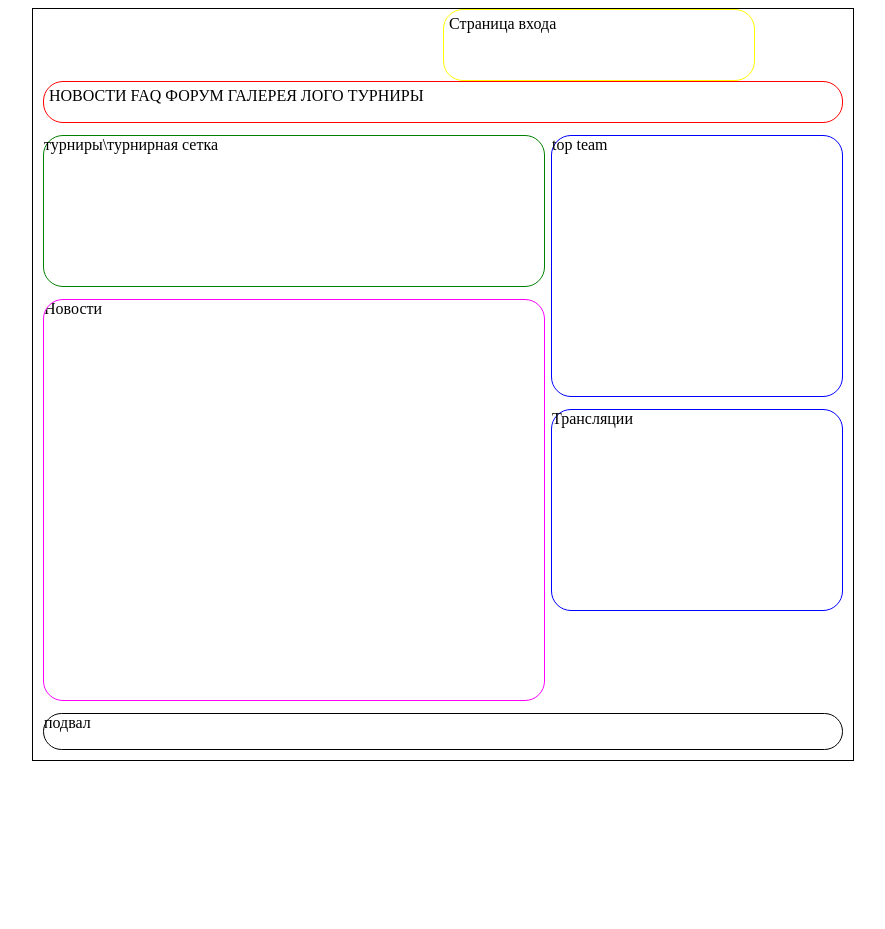
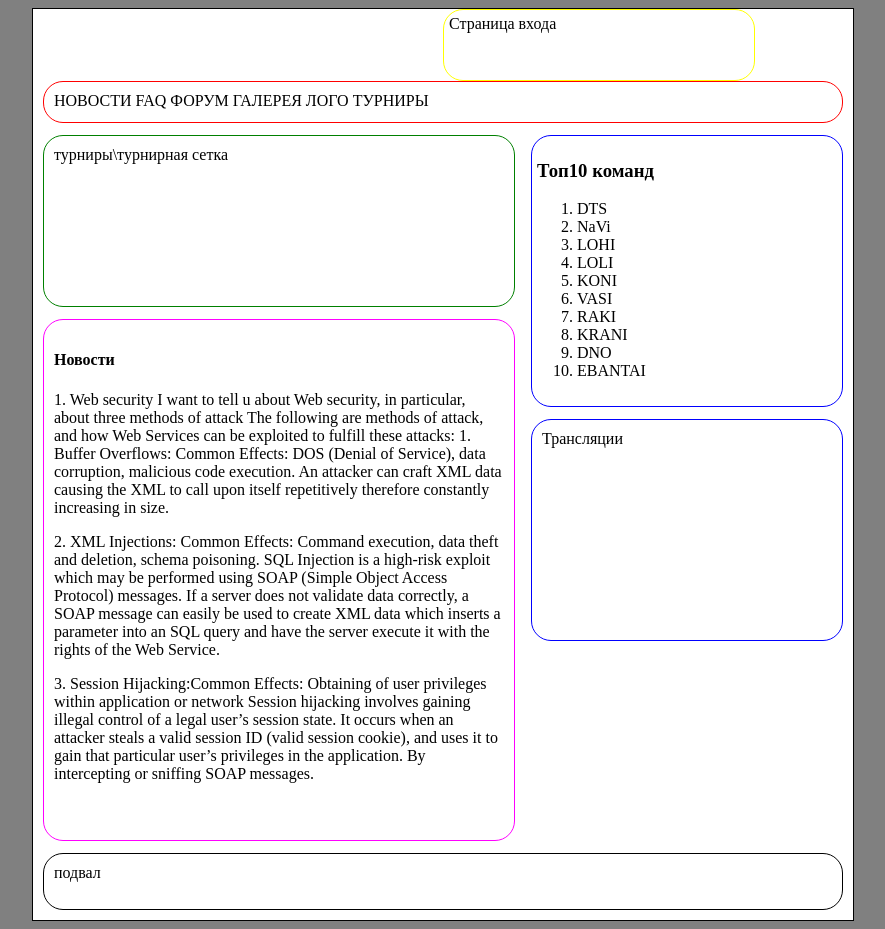
Before and after one commit to gyzerok/DVLeague, a PHP site: page /carcass/index.html in a window 1280 px wide. Shown: the whole page, without its empty margins (197-1082 px from the left). Before the commit the page ends 761 px from the top, so only its background shows below. Run offline with PHP 8.4, Linux system fonts and the light colour scheme.

Commit message:
Обнова, пока просто стараюсь сделать так, чтобы каркас не касячил

```diff
--- a/carcass/css/style.css
+++ b/carcass/css/style.css
@@ -1,4 +1,10 @@
+#body {
+background-color:grey;
+}
+
+
 #wraper {
+background-color:white;
 width:800px;
 margin:0 auto;
 border:1px solid black;
@@ -10,15 +16,16 @@ max-width:1100px;
 #enter {
 border:1px solid yellow;
 height:60px;
-width: 300px;
+width:300px;
 margin-left:400px;
 border-radius: 20px;
 padding:5px;
 }
 
 #header {
-padding:5px;
-height: 30px;
+padding-top:10px;
+padding-left:10px;
+height:30px;
 border:1px solid red;
 margin-bottom:12px;
 border-radius: 20px;
@@ -26,8 +33,9 @@ border-radius: 20px;
 }
 
 #tournir {
-width:500px;
-height: 150px;
+padding:10px;
+width:450px;
+height:150px;
 border:1px solid green;
 margin-bottom:12px;
 border-radius: 20px;
@@ -35,18 +43,20 @@ border-radius: 20px;
 }
 
 #news {
-width:500px;
-height: 400px;
+width:450px;
+height:500px;
 border:1px solid magenta;
 margin-bottom:12px;
+float:left;
+border-radius:20px;
+padding:10px;
 overflow:auto;
-float:left;
-border-radius: 20px;
 }
 
 #team_top {
-width:290px;
-height: 260px;
+padding:5px;
+width:300px;
+height:260px;
 border:1px solid blue;
 margin-bottom:12px;
 float:right;
@@ -54,8 +64,9 @@ border-radius: 20px;
 }
 
 #translation{
+padding:10px;
 width:290px;
-height: 200px;
+height:200px;
 border:1px solid blue;
 margin-bottom:12px;
 float:right;
@@ -64,6 +75,7 @@ border-radius: 20px;
 }
 
 #footer {
+padding:10px;
 border:1px solid black;
 height:35px;
 border-radius: 20px;
@@ -72,3 +84,7 @@ border-radius: 20px;
 .clear {
 clear:both;
 }
+
+.news {
+font-size:16px;
+}
--- a/carcass/index.html
+++ b/carcass/index.html
@@ -5,13 +5,30 @@
 <title>DOTA2</title>
 <link href="css/style.css" type="text/css" rel="stylesheet">
 </head>
-<body>
+<body id="body">
 	<div id="wraper">
 		<div id="enter">Страница входа</div>
-		<div id="header">НОВОСТИ FAQ ФОРУМ ГАЛЕРЕЯ ЛОГО ТУРНИРЫ </div>
-		<div id="team_top">top team</div>
+		<div id="header">НОВОСТИ FAQ ФОРУМ ГАЛЕРЕЯ ЛОГО ТУРНИРЫ</div>
+		<div id="team_top"><h3>Топ10 команд</h3>
+		<ol>
+		<li>DTS</li>
+		<li>NaVi</li>
+		<li>LOHI</li>
+		<li>LOLI</li>
+		<li>KONI</li>
+		<li>VASI</li>
+		<li>RAKI</li>
+		<li>KRANI</li>
+		<li>DNO</li>
+		<li>EBANTAI</li>
+		</ol>
+		</div>
 		<div id="tournir">турниры\турнирная сетка</div>
-		<div id="news">Новости</div>
+		<div id="news"><h4>Новости</h4>
+			<p class="news">1. Web security I want to tell u about Web security, in particular, about three methods of attack The following are methods of attack, and how Web Services can be exploited to fulfill these attacks:  1. Buffer Overflows:  Common Effects: DOS (Denial of Service), data corruption, malicious code execution.  An attacker can craft XML data causing the XML to call upon itself repetitively therefore constantly increasing in size.</p>
+			<p class="news">2. XML Injections: Common Effects: Command execution, data theft and deletion, schema poisoning.  SQL Injection is a high-risk exploit which may be performed using SOAP (Simple Object Access Protocol) messages. If a server does not validate data correctly, a SOAP message can easily be used to create XML data which inserts a parameter into an SQL query and have the server execute it with the rights of the Web Service.</p>
+			<p class="news">3. Session Hijacking:Common Effects: Obtaining of user privileges within application or network Session hijacking involves gaining illegal control of a legal user’s session state. It occurs when an attacker steals a valid session ID (valid session cookie), and uses it to gain that particular user’s privileges in the application. By intercepting or sniffing SOAP messages.</p>
+		</div>
 		<div id="translation">Трансляции</div>
 		<div class="clear"></div>
 		<div id="footer">подвал</div>
```
Also changed, not shown: carcass/images/168.jpg (added).
